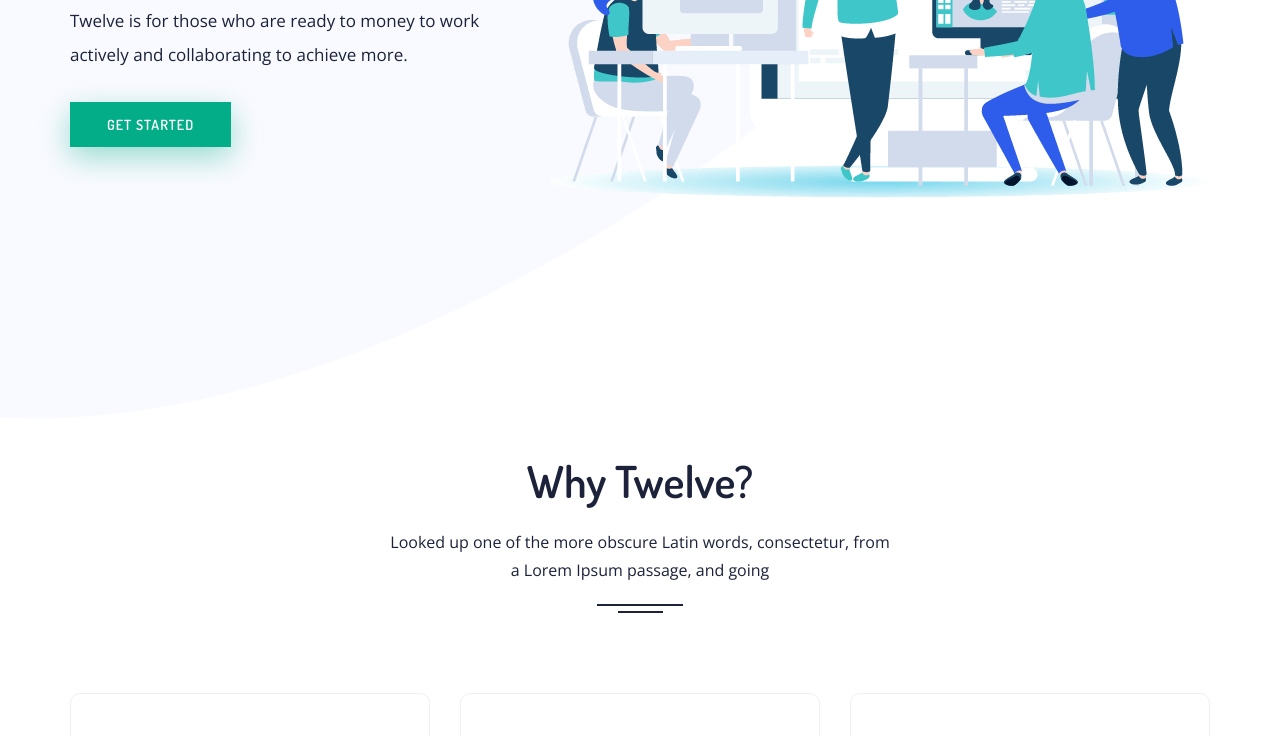
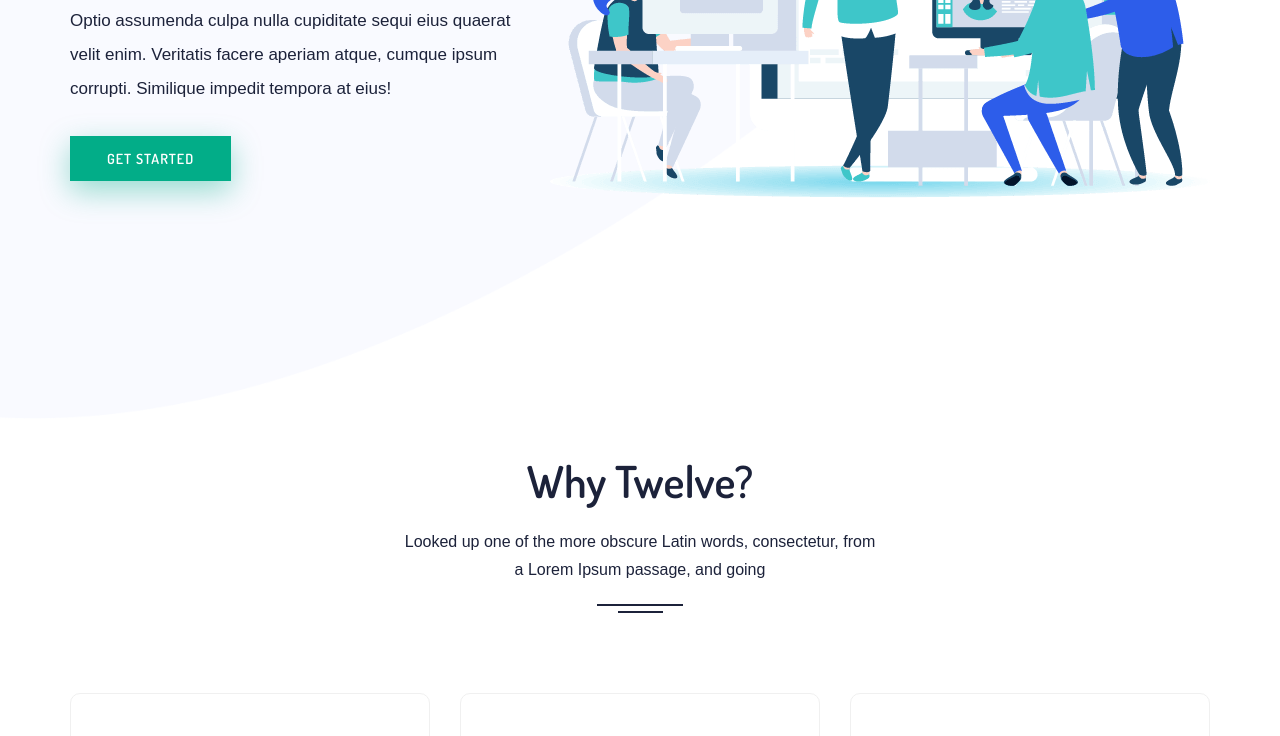
Before and after one commit to b3h3rkz/vest-demo, a plain HTML site: page index.html in a window 1280 px wide. Shown: the part 381-1117 px from the top of the page. Drawn offline with nearby package versions, Linux system fonts and the light colour scheme.

Commit message:
changed font

```diff
--- a/assets/css/style.css
+++ b/assets/css/style.css
@@ -18,7 +18,7 @@
 [ 1. General Code ]
 ================ */
 body {
-  font-family: "Open Sans", sans-serif;
+  font-family: "Avenir", sans-serif !important;
   font-weight: 400;
   line-height: 2.8rem;
   font-size: 1.4rem;
@@ -29,7 +29,7 @@ body {
   -webkit-font-smoothing: antialiased; }
 
 html {
-  font-family: "Open Sans", sans-serif; }
+  font-family: "Avenir", sans-serif; }
 
 html,
 body {
--- a/index.html
+++ b/index.html
@@ -84,7 +84,7 @@
       <div class="caption">
         <h1 class="display-1 mb-25">We invest <br>
           better together</h1>
-        <p class="mb-30">Twelve is for those who are ready to money to work actively and collaborating to achieve more.</p>
+        <p class="mb-30">Lorem ipsum dolor sit amet consectetur adipisicing elit. Optio assumenda culpa nulla cupiditate sequi eius quaerat velit enim. Veritatis facere aperiam atque, cumque ipsum corrupti. Similique impedit tempora at eius!</p>
         <a href="#" class="btn btn-primary">Get Started</a>
       </div>
       <div class="image-layer ml-md-auto align-self-md-center align-self-start">
```
Also changed, not shown: assets/css/custom.css (line endings or trailing spaces), 1 other file.
